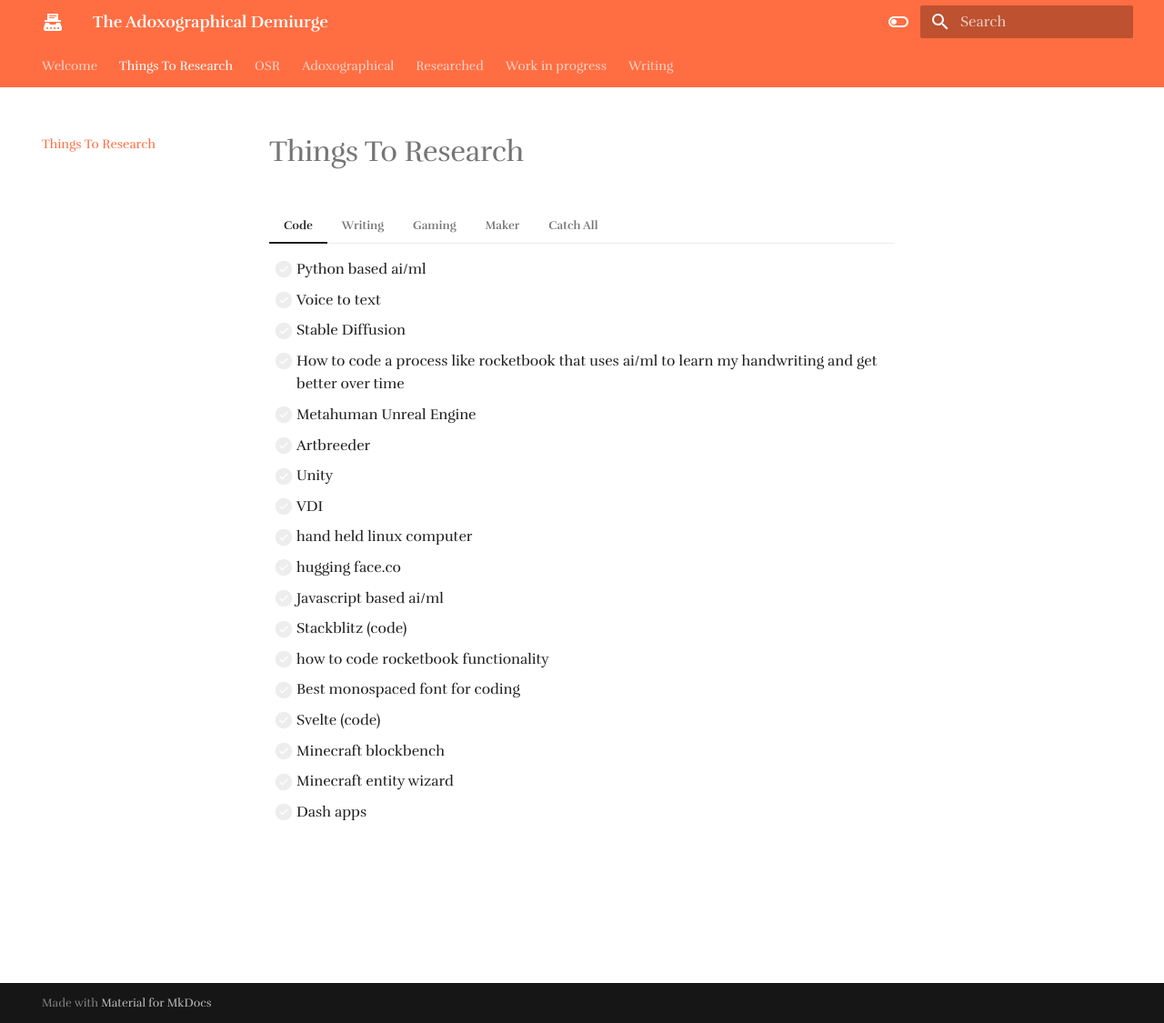
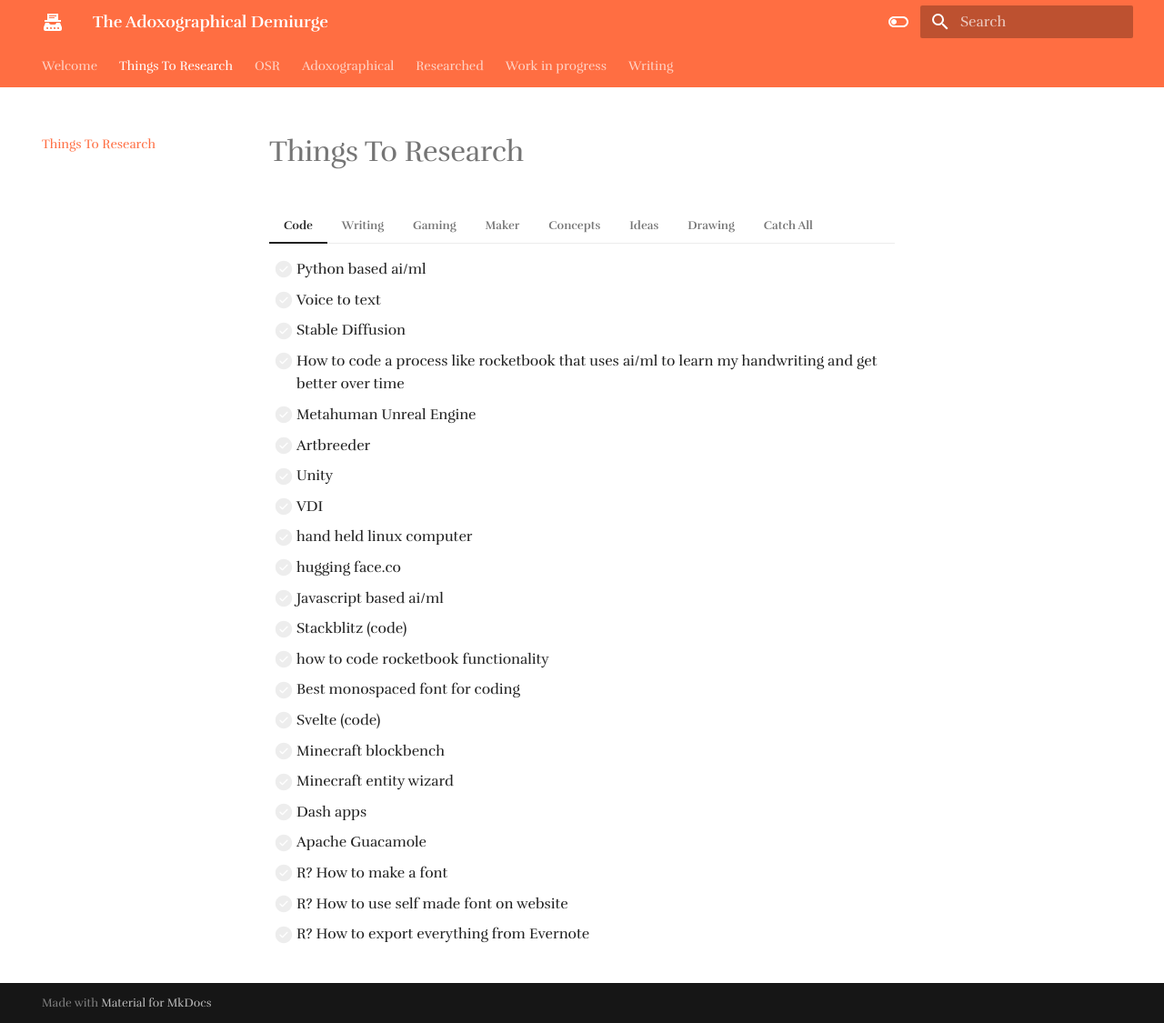
Before and after one commit to madlogmay/adoxographical_demiurge, an MkDocs documentation site: the page built from docs/things_to_research.md, in a window 1280 px wide and 1125 px high. Shown: the whole window at 91% size. Built offline with MkDocs 1.6.1 and Material for MkDocs 9.7.7, drawn with Linux system fonts in a browser that asks for light colours; some web fonts are replaced; comment, search, counter and statistics services are not loaded.

Commit message:
Update things_to_research.md

```diff
--- a/docs/things_to_research.md
+++ b/docs/things_to_research.md
@@ -20,6 +20,10 @@
     - [ ] Minecraft blockbench
     - [ ] Minecraft entity wizard
     - [ ] Dash apps
+    - [ ] Apache Guacamole
+    - [ ] R? How to make a font
+    - [ ] R? How to use self made font on website
+    - [ ] R? How to export everything from Evernote
 
 === "Writing"
 
@@ -42,31 +48,41 @@
     - [ ] 3d printers
     - [ ] CNC
     - [ ] Prayer Wheel Bracelet
+    - [ ] Personalized fidget coin
+    - [ ] Skinth Alternatives
 
-=== "Catch All"
+=== "Concepts"
 
     - [ ] Ocham's razor
     - [ ] Hat pitch
-    - [ ] Personalized fidget coin
+    - [ ] Sensory Dep Tanks
+    - [ ] Mongolian Shamanism
+    - [ ] Sikhism
     - [ ] Ars Noteria
     - [ ] Ars Goetia
     - [ ] Ars Theugia Goetia
     - [ ] Ars Paulina
     - [ ] Ars Almaled
-    - [ ] 7-8 heads tall
-    - [ ] Bell-a-poc Period
-    - [ ] Gilded Age
-    - [ ] Sensory Dep Tanks
+
+=== "Ideas"
+
     - [ ] Monocles
     - [ ] Daith
     - [ ] Migraine Help
     - [ ] Footnotes
-    - [ ] Skinth Alternatives
-    - [ ] Mongolian Shamanism
-    - [ ] Sikhism
-    - [ ] Where to have chapbooks published
+    - [ ] Nudge Theory
+    - [ ] Zero Trap
+    - [ ] Fractals
+
+=== "Drawing"
+
+    - [ ] 7-8 heads tall
+
+=== "Catch All"
+
+    - [ ] Bell-a-poc Period
+    - [ ] Gilded Age
     - [ ] zebra micro pen
-    - [ ] Tesla Punk
     - [ ] Pleiades
     - [ ] Hyades
     - [ ] Hyas
```
Also changed, not shown: other parts of docs/things_to_research.md (+2 -5 lines).
